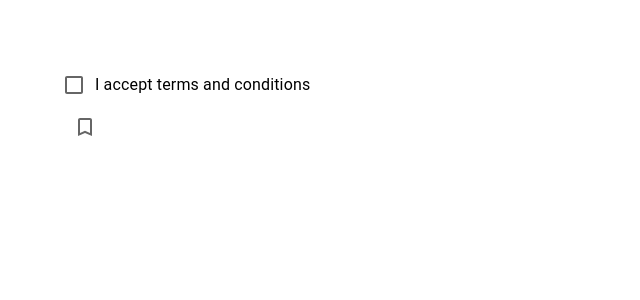
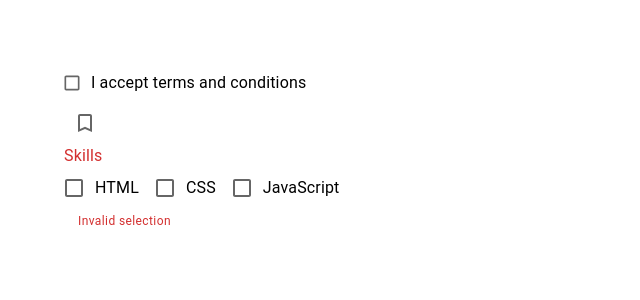
Before and after one commit to Dulatto/react-mui, a React (Create React App) app: page / in a window 1280 px wide. Shown: the top 300 px of the page, without its empty margins (0-640 px from the left). Built offline with nearby package versions, Linux system fonts and the light colour scheme.

Commit message:
mui checkbox

```diff
--- a/src/components/MuiCheckbox.tsx
+++ b/src/components/MuiCheckbox.tsx
@@ -1,20 +1,31 @@
 import {useState} from 'react'
-import {Box, FormControlLabel, Checkbox} from '@mui/material'
+import {Box, FormControlLabel, Checkbox, FormControl, FormLabel, FormGroup, FormHelperText} from '@mui/material'
 import BookmarkBorderIcon from '@mui/icons-material/BookmarkBorder'
 import BookmarkIcon from '@mui/icons-material/Bookmark'
 
 export const MuiCheckbox = () => {
-    const [acceptTnc, setAcceptTnc] = useState(false)
-
+    const [acceptTnc, setAcceptTnc] = useState(false);
+    const [skills, setSkills] = useState<string[]>([])
+console.log({skills})
     const handleChange =(event: React.ChangeEvent<HTMLInputElement>) => {
      setAcceptTnc(event.target.checked)
     }
+
+    const handleSkillChange=(event: React.ChangeEvent<HTMLInputElement>) =>{
+       const index = skills.indexOf(event.target.value)
+       if(index === -1){
+           setSkills([...skills,event.target.value])
+       }else{
+           setSkills(skills.filter((skill) => skill !== event.target.value))
+       }
+    }
+
   return (
     <Box>
         <Box>
             <FormControlLabel
               label='I accept terms and conditions'
-              control={<Checkbox checked={acceptTnc} onChange={handleChange}/>} />
+              control={<Checkbox size="small" color='secondary'  checked={acceptTnc} onChange={handleChange}/>} />
         </Box>
         <Box>
            <Checkbox
@@ -23,6 +34,23 @@
              checked={acceptTnc}
              onChange={handleChange}/>
         </Box>
+        <Box>
+            <FormControl error>
+                <FormLabel>Skills</FormLabel>
+                <FormGroup row>
+                <FormControlLabel
+              label='HTML'
+              control={<Checkbox value='html'  checked={skills.includes('html')} onChange={handleSkillChange}/>} />
+               <FormControlLabel
+              label='CSS'
+              control={<Checkbox value='css' checked={skills.includes('css')} onChange={handleSkillChange}/>} />
+               <FormControlLabel
+              label='JavaScript'
+              control={<Checkbox value='javaScript' checked={skills.includes('javascript')} onChange={handleSkillChange}/>} />
+                </FormGroup>
+                <FormHelperText>Invalid selection</FormHelperText>
+            </FormControl>
+        </Box>
     </Box>
   )
 }
```
